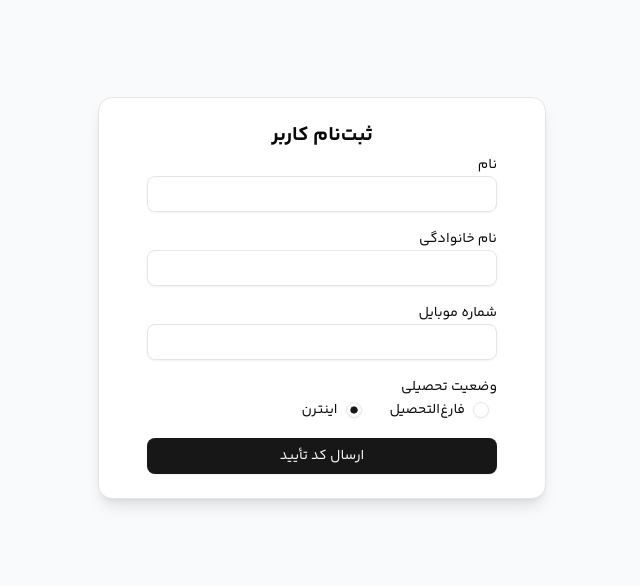
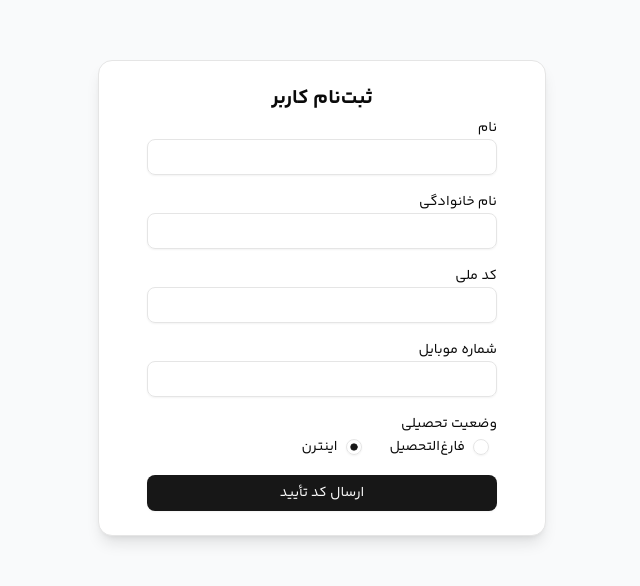
Before and after one commit to abdollahimostafa/azmoon-next, a Next.js app: page /signup in a window 1280 px wide. Shown: the part 102-688 px from the top of the page, without its empty margins (552-1192 px from the left). Built offline with nearby package versions, Linux system fonts and the light colour scheme; no server answers.

Commit message:
fix: add valuetech-nl.com to remotePatterns for image

```diff
--- a/app/(auth)/signup/page.tsx
+++ b/app/(auth)/signup/page.tsx
@@ -30,7 +30,7 @@ export default function SignupPage() {
   const [form, setForm] = useState({
     firstName: '',
     lastName: '',
-    melliCode: '00000',
+    melliCode: '',
     phoneNumber: '',
     mdStatus: 'intern',
     code: '',
@@ -81,7 +81,7 @@ export default function SignupPage() {
   const handleVerify = async () => {
     setLoading(true)
     const normalizedPhone = normalizeNumbers(form.phoneNumber)
-    const normalizedMelli = "000000"
+    const normalizedMelli = normalizeNumbers(form.melliCode)
     const normalizedCode = normalizeNumbers(form.code)
 
     const result = await signIn('credentials', {
@@ -155,7 +155,7 @@ export default function SignupPage() {
                 <Input name="lastName" value={form.lastName} onChange={handleChange} />
               </div>
 
-              <div className='hidden'>
+              <div>
                 <Label className="mb-1">کد ملی</Label>
                 <Input name="melliCode" value={form.melliCode} onChange={handleChange} />
               </div>
```
